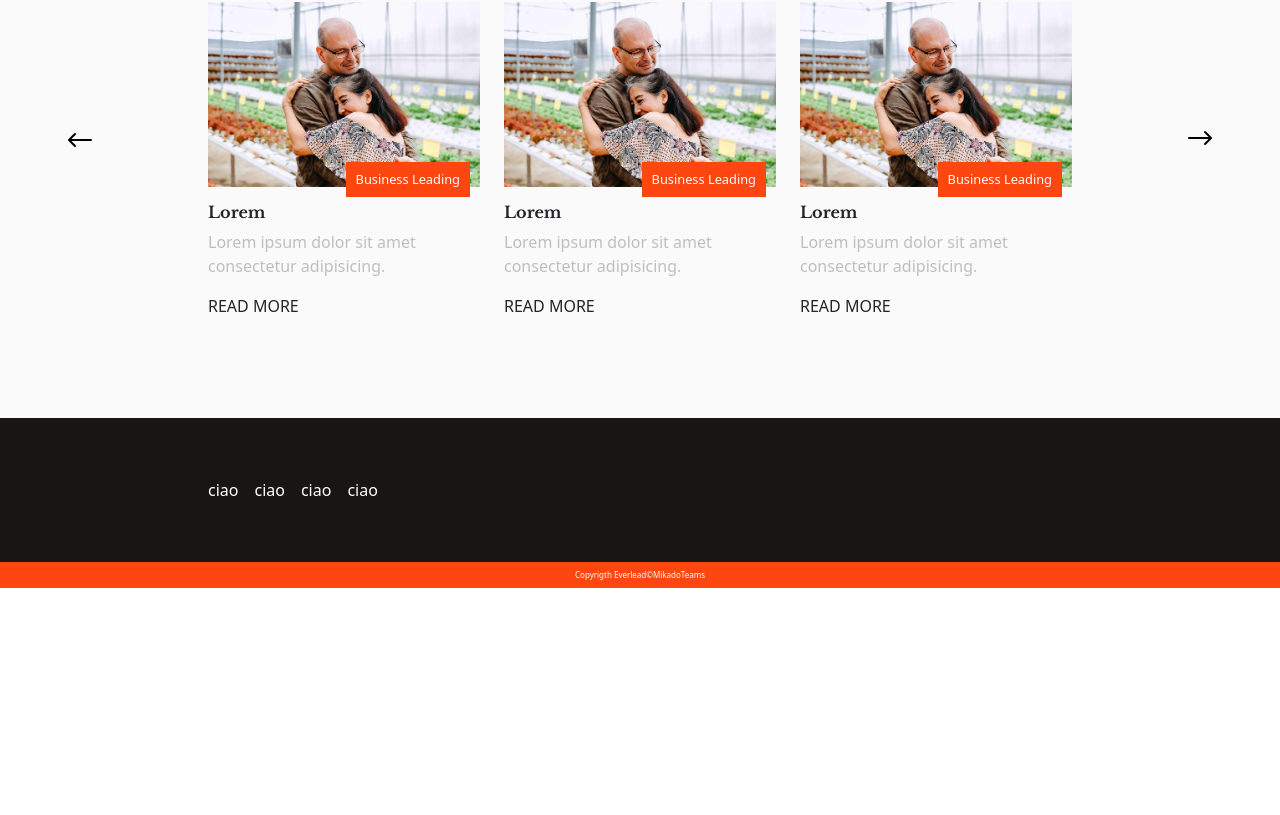
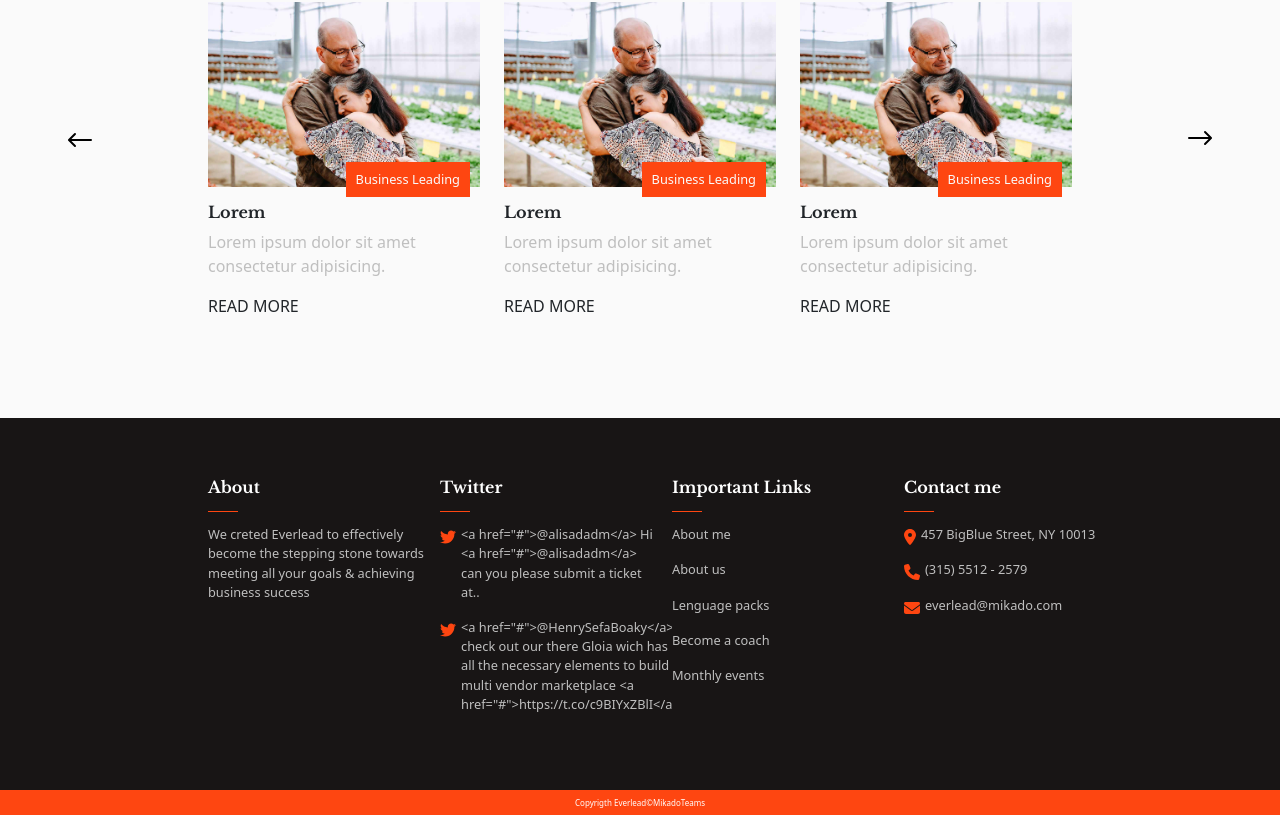
Before and after one commit to SerenaMalusa/proj-html-vuejs, a Vue app: page / in a window 1280 px wide. Shown: the part 2968-3783 px from the top of the page. Before the commit the page ends 3556 px from the top, so only its background shows below. Built offline with nearby package versions, Linux system fonts and the light colour scheme.

Commit message:
feat: dinamically import footer content

```diff
--- a/src/components/AppFooter.vue
+++ b/src/components/AppFooter.vue
@@ -139,7 +139,7 @@
 
                 </div> -->
 
-                <footer-list v-for="link in linkList"></footer-list>
+                <footer-list v-for="link in linkList" :link="link"></footer-list>
 
             </div>
         </div>
@@ -166,21 +166,6 @@
 
         .container-s {
             padding: calc($base-space * 3) 0;
-
-            h6 {
-                margin-bottom: calc($base-space / 1.5);
-            }
-
-            .divider {
-                margin-bottom: calc($base-space / 1.5);
-                width: calc($base-space * 1.5);
-                height: 1px;
-                background-color: $secondary-bg;
-            }
-
-            p {
-                font-size: 0.8rem;
-            }
         }
 
         .copyright {
--- a/src/components/FooterList.vue
+++ b/src/components/FooterList.vue
@@ -1,15 +1,50 @@
 <script>
     export default {
-
+        props: {
+            link: Object,
+        }
     }
 </script>
 
 <template>
-    <div>
-        ciao
+    <div class="col-3">
+
+        <h6 class="text-serif">{{ link.title }}</h6>
+        <div class="divider"></div>
+        <div v-for="listItem in link.listItems" class="d-flex align-items-start">
+            <div>
+                <font-awesome-icon v-if="listItem.icon.kitClass" :icon="`fa-${listItem.icon.kitClass} fa-${listItem.icon.iconClass}`" class="icon"/>
+            </div>
+            <p class="text-info">{{ listItem.text }}</p>
+        </div>
+
     </div>
 </template>
 
 <style lang="scss" scoped>
 
+    //import varibles and mixins
+    @use '../styles/partials/variables.scss' as *;
+    @use '../styles/partials/mixins.scss' as *;
+
+    h6 {
+        margin-bottom: calc($base-space / 1.5);
+    }
+
+    .divider {
+        margin-bottom: calc($base-space / 1.5);
+        width: calc($base-space * 1.5);
+        height: 1px;
+        background-color: $secondary-bg;
+    }
+
+    .icon {
+        margin-right: 5px;
+        color: $secondary-text;
+    }
+
+    p {
+        font-size: 0.8rem;
+    }
+
 </style>
--- a/src/styles/partials/variables.scss
+++ b/src/styles/partials/variables.scss
@@ -8,5 +8,6 @@ $highlight-bg: #ffffff;
 $secondary-bg: #fe4611;
 $footer-bg: #181515;
 $footer-text: #ffffff;
+$secondary-text: #fe4611;
 // $primary: #1e1e1e;
 // $info: #bfbfbf;
```
